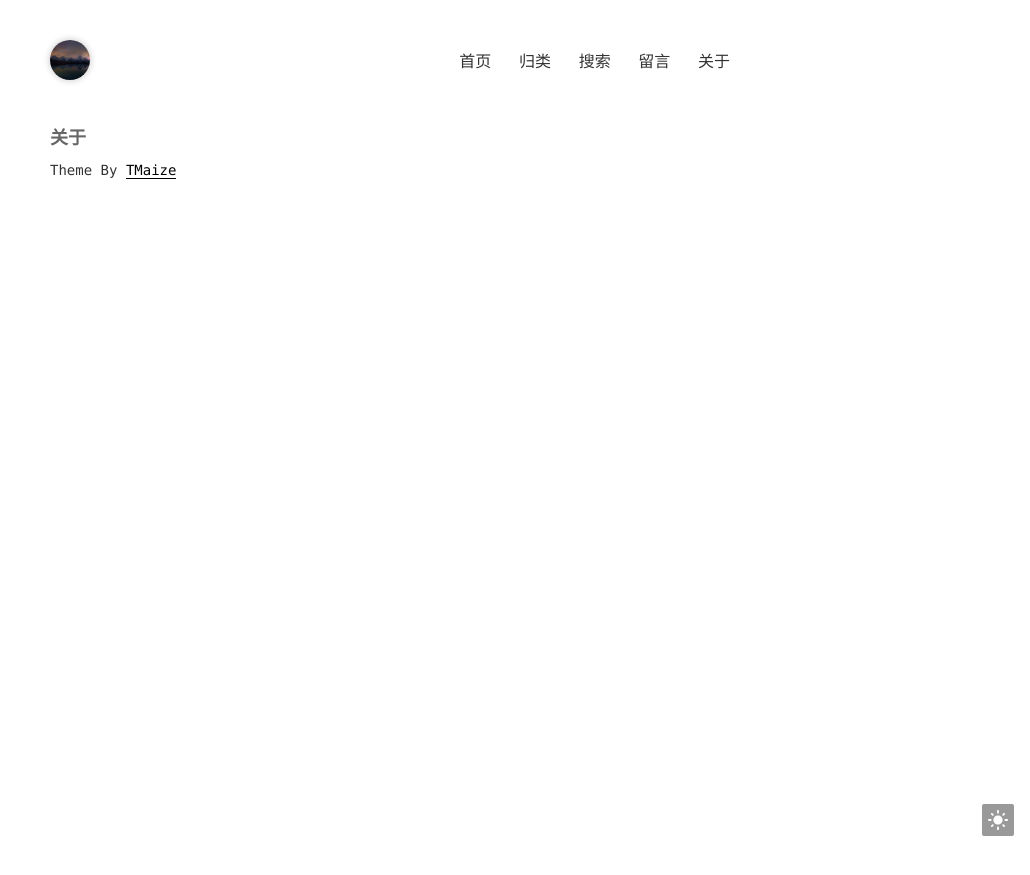
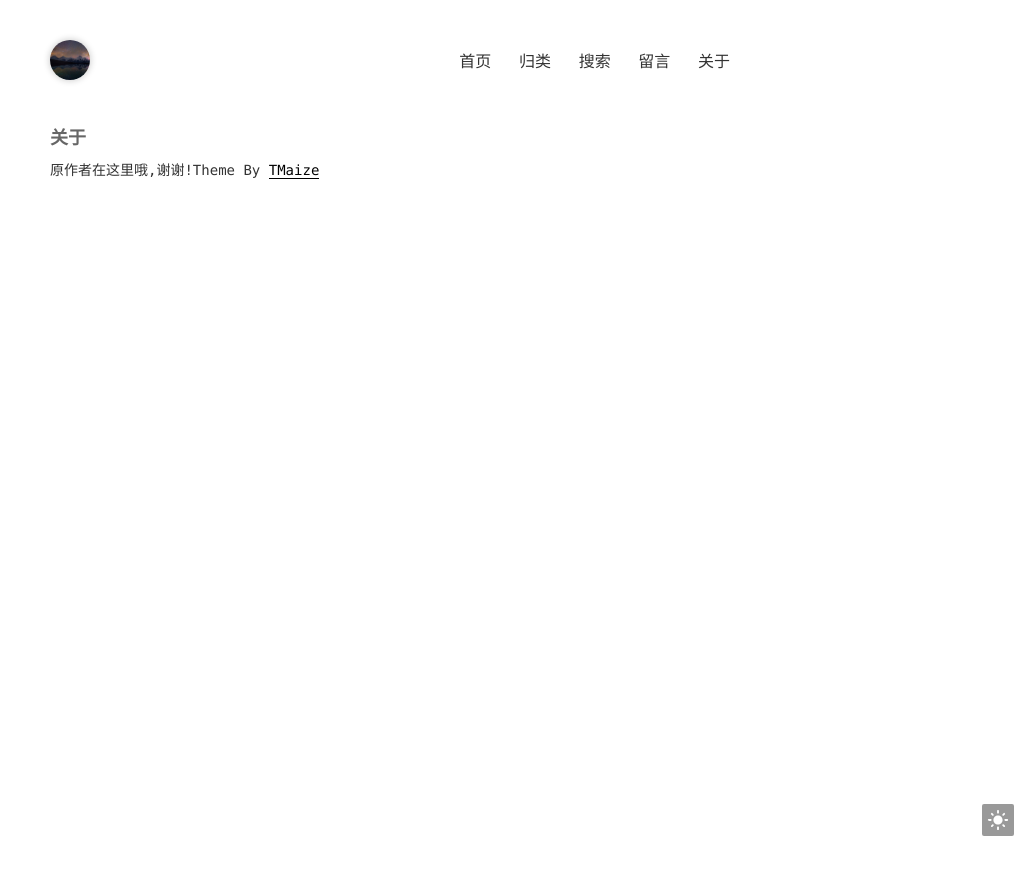
Before and after one commit to 7yzx/7yzx77.github.io, a Jekyll site: the page built from pages/about.html, in a window 1280 px wide. Shown: the top 875 px of the page, without its empty margins (250-1280 px from the left). Built offline with Jekyll 4.4.1, drawn with Linux system fonts in a browser that asks for light colours.

```diff
--- a/pages/about.html
+++ b/pages/about.html
@@ -3,5 +3,5 @@ layout: mypost
 title : 关于
 ---
 
-<span>Theme By</span>
+<span> 原作者在这里哦,谢谢!Theme By</span>
 <a href="https://github.com/TMaize/tmaize-blog">TMaize</a>
```
Also changed, not shown: _posts/2023-11-08-第一篇博客.md (+4 -0 lines).
